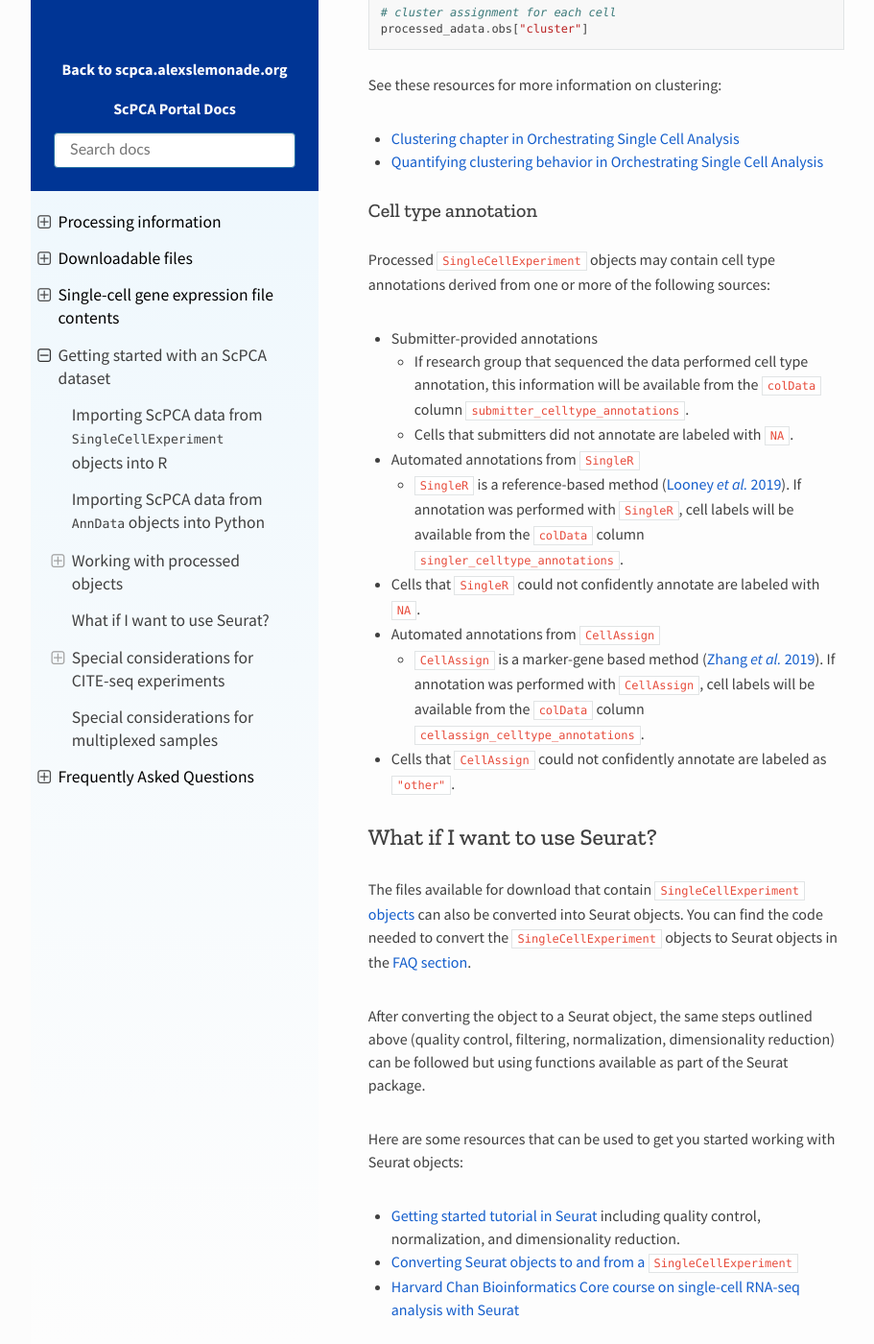
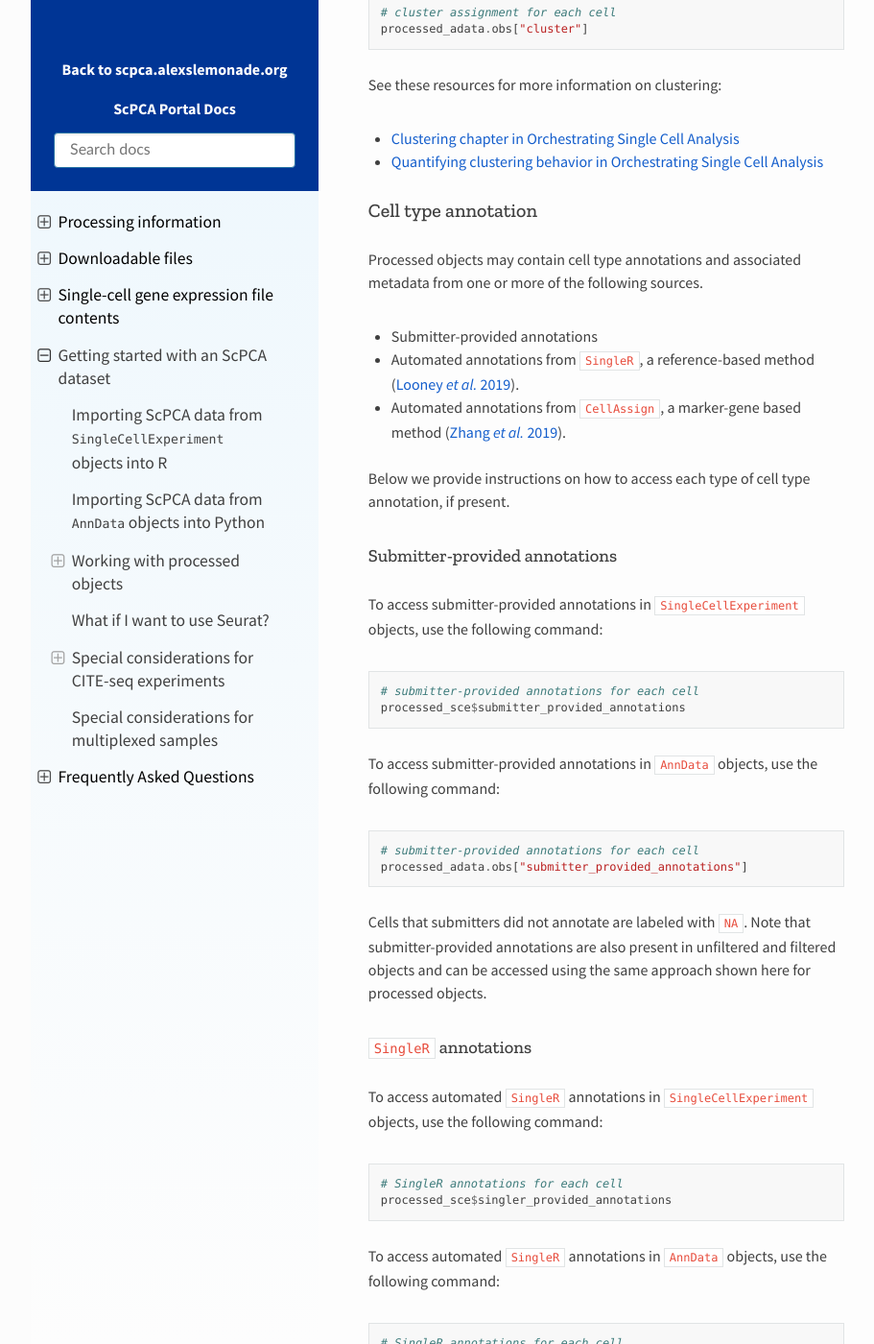
Before and after one commit to DongzeHE/scpca-docs, a Sphinx documentation site: the page built from docs/getting_started.md, in a window 1280 px wide and 1400 px high, scrolled down 6461 px. Shown: the whole window at 96% size, without its empty margins (158-1069 px from the left). Built offline with Sphinx 7.4.7 and the Read the Docs theme 2.0.0, drawn with Linux system fonts in a browser that asks for light colours; some of the changed text lies outside the part shown.

Commit message:
rearrange so that information about accessing data is only provided in a subsection, not the bullet list of available celltypes

````diff
--- a/docs/getting_started.md
+++ b/docs/getting_started.md
@@ -205,21 +205,72 @@ See these resources for more information on clustering:
 
 ### Cell type annotation
 
-Processed `SingleCellExperiment` objects may contain cell type annotations derived from one or more of the following sources:
+Processed objects may contain cell type annotations and associated metadata from one or more of the following sources.
 
 - Submitter-provided annotations
-  - If research group that sequenced the data performed cell type annotation, this information will be available from the `colData` column `submitter_celltype_annotations`.
-   - Cells that submitters did not annotate are labeled with `NA`.
-- Automated annotations from [`SingleR`](https://bioconductor.org/packages/release/bioc/html/SingleR.html)
-  - `SingleR` is a reference-based method ([Looney _et al._ 2019](https://doi.org/10.1038/s41590-018-0276-y)).
-  If annotation was performed with `SingleR`, cell labels will be available from the `colData`
- column `singler_celltype_annotations`.
- - Cells that `SingleR` could not confidently annotate are labeled with `NA`.
-- Automated annotations from [`CellAssign`](https://github.com/Irrationone/cellassign)
-  - `CellAssign` is a marker-gene based method ([Zhang _et al._ 2019](https://doi.org/10.1038/s41592-019-0529-1)).
-  If annotation was performed with `CellAssign`, cell labels will be available from the `colData`
- column `cellassign_celltype_annotations`.
- - Cells that `CellAssign` could not confidently annotate are labeled as `"other"`.
+- Automated annotations from [`SingleR`](https://bioconductor.org/packages/release/bioc/html/SingleR.html), a reference-based method ([Looney _et al._ 2019](https://doi.org/10.1038/s41590-018-0276-y)).
+- Automated annotations from [`CellAssign`](https://github.com/Irrationone/cellassign), a marker-gene based method ([Zhang _et al._ 2019](https://doi.org/10.1038/s41592-019-0529-1)).
+
+Below we provide instructions on how to access each type of cell type annotation, if present.
+
+
+#### Submitter-provided annotations
+
+To access submitter-provided annotations in `SingleCellExperiment` objects, use the following command:
+
+```r
+# submitter-provided annotations for each cell
+processed_sce$submitter_provided_annotations
+```
+
+To access submitter-provided annotations in `AnnData` objects, use the following command:
+
+```python
+# submitter-provided annotations for each cell
+processed_adata.obs["submitter_provided_annotations"]
+```
+
+Cells that submitters did not annotate are labeled with `NA`.
+Note that submitter-provided annotations are also present in unfiltered and filtered objects and can be accessed using the same approach shown here for processed objects.
+
+
+#### `SingleR` annotations
+
+To access automated `SingleR` annotations in `SingleCellExperiment` objects, use the following command:
+
+```r
+# SingleR annotations for each cell
+processed_sce$singler_provided_annotations
+```
+
+To access automated `SingleR` annotations in `AnnData` objects, use the following command:
+
+```python
+# SingleR annotations for each cell
+processed_adata.obs["singler_provided_annotations"]
+```
+
+Cells that `SingleR` could not confidently annotate are labeled with `NA`.
+
+
+#### `CellAssign` annotations
+
+To access automated `CellAssign` annotations in `SingleCellExperiment` objects, use the following command:
+
+```r
+# CellAssign annotations for each cell
+processed_sce$cellassign_celltype_annotations
+```
+
+To access automated `CellAssign` annotations in `AnnData` objects, use the following command:
+
+```python
+# CellAssign annotations for each cell
+processed_adata.obs["cellassign_celltype_annotations"]
+```
+
+Cells that `CellAssign` could not confidently annotate are labeled with `"other"`.
+
 
 
 
````
